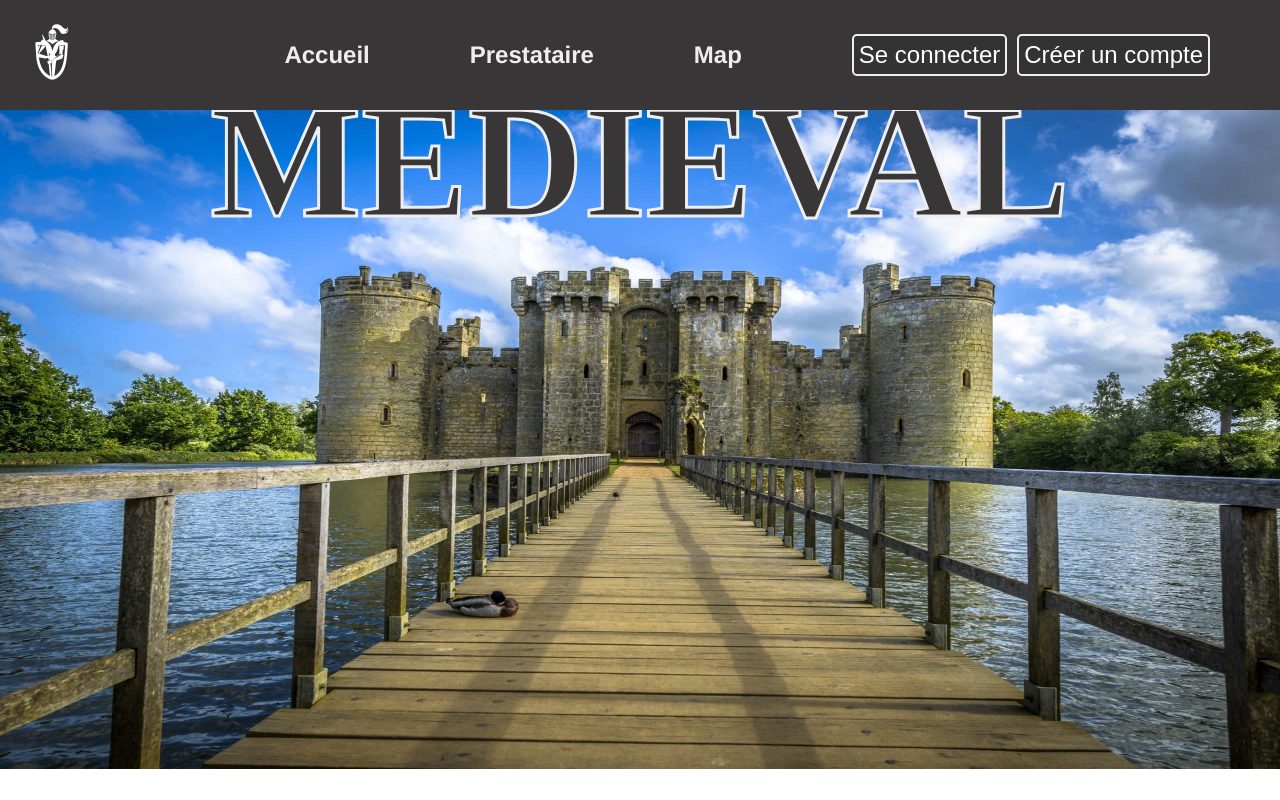
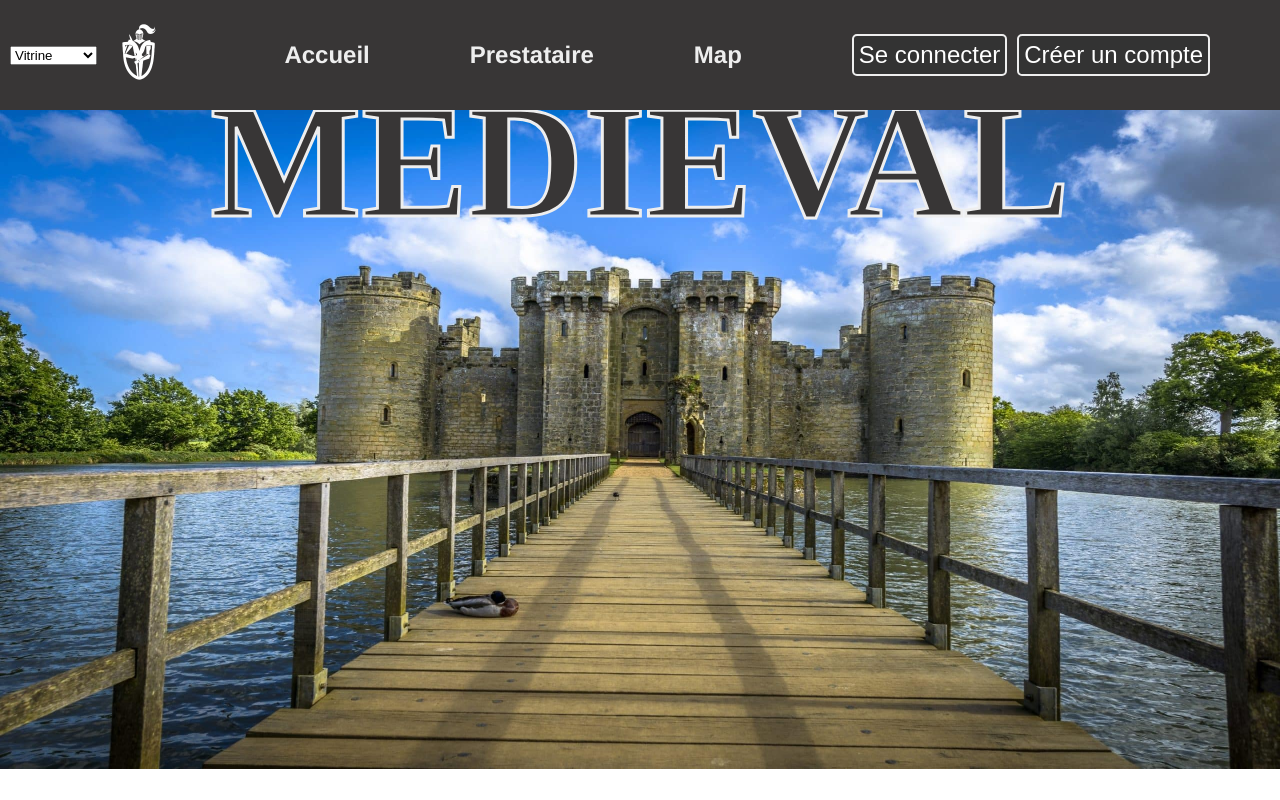
Before and after one commit to ThomasG1raud/saes3_vue, a Vue app: page /#/ in a window 1280 px wide. Shown: the top 800 px of the page. Built offline with nearby package versions, Linux system fonts and the light colour scheme; the HTML template or start-up script is replaced by a standard one.

Commit message:
add select account

```diff
--- a/src/App.vue
+++ b/src/App.vue
@@ -86,4 +86,14 @@ div.spectacle {
 div.restauration {
   background-color: var(--restauration);
 }
+@keyframes displayZoom {
+  0% {
+    opacity: 0;
+    scale: 0;
+  }
+  100% {
+    opacity: 1;
+    scale: 100%;
+  }
+}
 </style>
--- a/src/components/HeaderView.vue
+++ b/src/components/HeaderView.vue
@@ -1,6 +1,13 @@
 <template>
   <header>
     <nav>
+      <div class="item">
+        <select id="connected-selected">
+          <option value="0" @click="$store.state.connected = 0">Vitrine</option>
+          <option value="1" @click="$store.state.connected = 1">Prestataire</option>
+          <option value="2" @click="$store.state.connected = 2">Admin</option>
+        </select>
+      </div>
 <!--      Login with prestataire-->
       <div class="div-nav" v-if="$store.state.connected === 1">
         <router-link class="item" to="/">
@@ -10,7 +17,6 @@
         <router-link class="item" to="/prestataire/statistique">Statistique</router-link>
         <router-link class="item" to="/map">Map</router-link>
         <div class="item">
-          <p>Vous êtes un prestataire</p>
           <router-link to="/">
             <button>Se déconnecter</button>
           </router-link>
@@ -25,7 +31,6 @@
         <router-link class="item" to="/admin/prestataire">Prestataire</router-link>
         <router-link class="item" to="/admin/map">Map</router-link>
         <div class="item">
-          <p>Vous êtes un admin</p>
           <router-link to="/">
             <button>Se déconnecter</button>
           </router-link>
--- a/src/views/HomeView.vue
+++ b/src/views/HomeView.vue
@@ -62,17 +62,6 @@ export default {
   font-family: 'Pacifico', cursive;
   color: var(--dark);
   -webkit-text-stroke: 3px var(--very-very-light);
-  scale: 1;
-  animation: 1s zoom;
-}
-@keyframes zoom {
-  0% {
-    opacity: 0;
-    scale: 0;
-  }
-  100% {
-    opacity: 1;
-    scale: 100%;
-  }
+  animation: 1s displayZoom;
 }
 </style>
--- a/src/views/PrestataireProfilView.vue
+++ b/src/views/PrestataireProfilView.vue
@@ -106,9 +106,8 @@ export default {
     margin-top: 5%;
     text-align: start;
     padding: 20px;
-
+    animation: 1s displayZoom;
   }
-
   img{
     width: 100%;
   }
```
